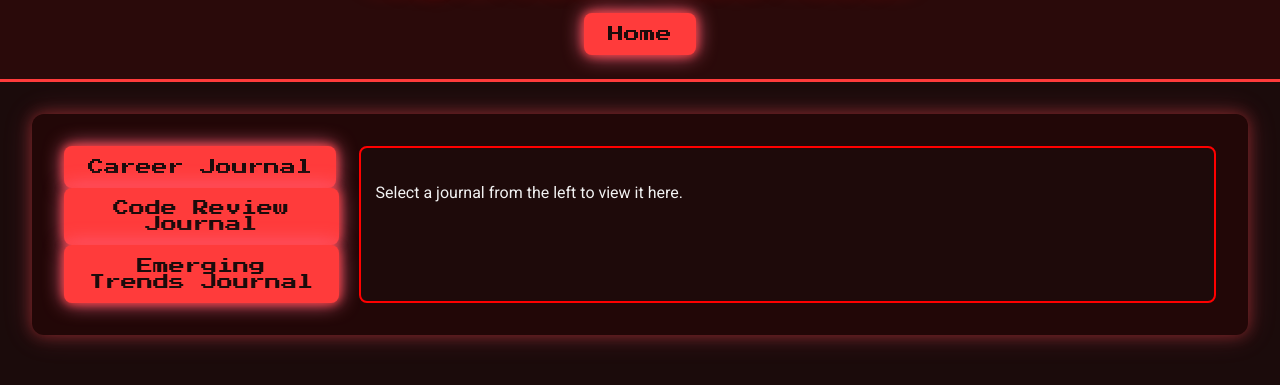
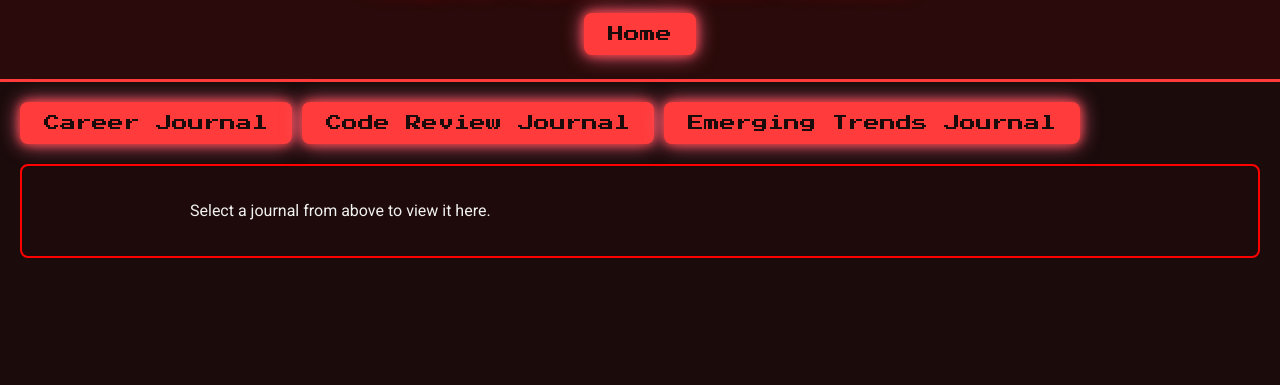
Before and after one commit to ketsp8ce/hunter-marx-capstone, a plain HTML site: page journals/journals.html in a window 1280 px wide. Shown: the part 81-466 px from the top of the page. Drawn offline with Linux system fonts and the light colour scheme.

Commit message:
Fixed navigation issue for main journal page

```diff
--- a/journals/journals.html
+++ b/journals/journals.html
@@ -5,7 +5,7 @@
   <meta name="viewport" content="width=device-width, initial-scale=1.0">
   <title>Capstone Journals</title>
   <link rel="stylesheet" href="../style.css">
-  <script src="../js/your-script.js"></script>
+  <script src="../js/your-script.js" defer></script>
 </head>
 <body>
   <header>
@@ -15,22 +15,18 @@
     </nav>
   </header>
 
-  <main>
-    <section id="journals-page" style="display: flex; gap: 20px; flex-wrap: wrap;">
-      <!-- Sidebar of journal buttons -->
-      <div id="journals-list" style="flex: 1; min-width: 200px;">
-        <button data-url="career_journal.html" data-container="journal-content">Career Journal</button>
-        <button data-url="code_review_journal.html" data-container="journal-content">Code Review Journal</button>
-        <button data-url="emerging_trends_journal.html" data-container="journal-content">Emerging Trends Journal</button>
-      </div>
+  <main style="padding: 20px;">
+    <!-- Journal selection buttons at top -->
+    <div id="journals-list" style="display: flex; gap: 10px; flex-wrap: wrap; margin-bottom: 20px;">
+      <button data-url="career_journal.html" data-container="journal-content">Career Journal</button>
+      <button data-url="code_review_journal.html" data-container="journal-content">Code Review Journal</button>
+      <button data-url="emerging_trends_journal.html" data-container="journal-content">Emerging Trends Journal</button>
+    </div>
 
-      <!-- Content area for selected journal -->
-      <div id="journal-content" style="flex: 3; border: 2px solid #ff0000; padding: 15px; background-color: #1e0a0a; color: #fff; border-radius: 8px;">
-        <p>Select a journal from the left to view it here.</p>
-      </div>
-    </section>
+    <!-- Content area below the buttons -->
+    <div id="journal-content" style="border: 2px solid #ff0000; padding: 15px; background-color: #1e0a0a; color: #fff; border-radius: 8px;">
+      <p>Select a journal from above to view it here.</p>
+    </div>
   </main>
-
-  <script src="../script.js"></script>
 </body>
 </html>
```
